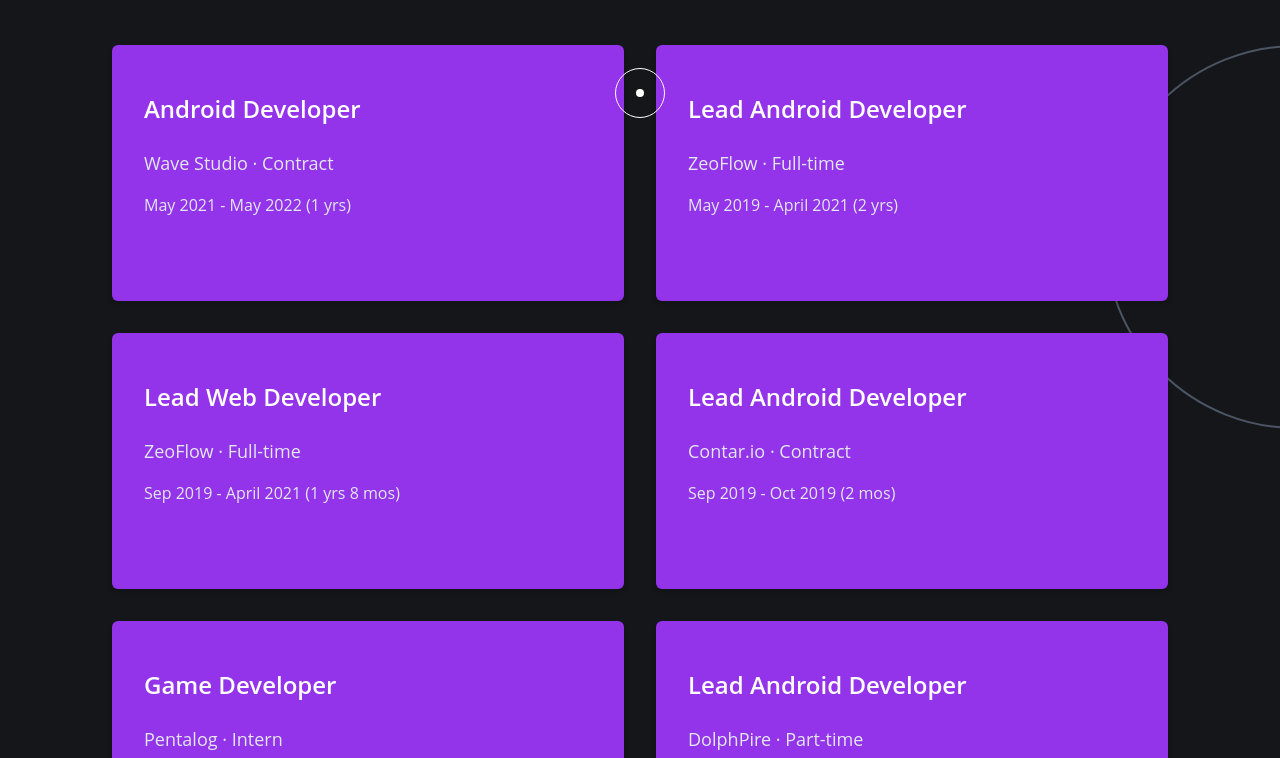
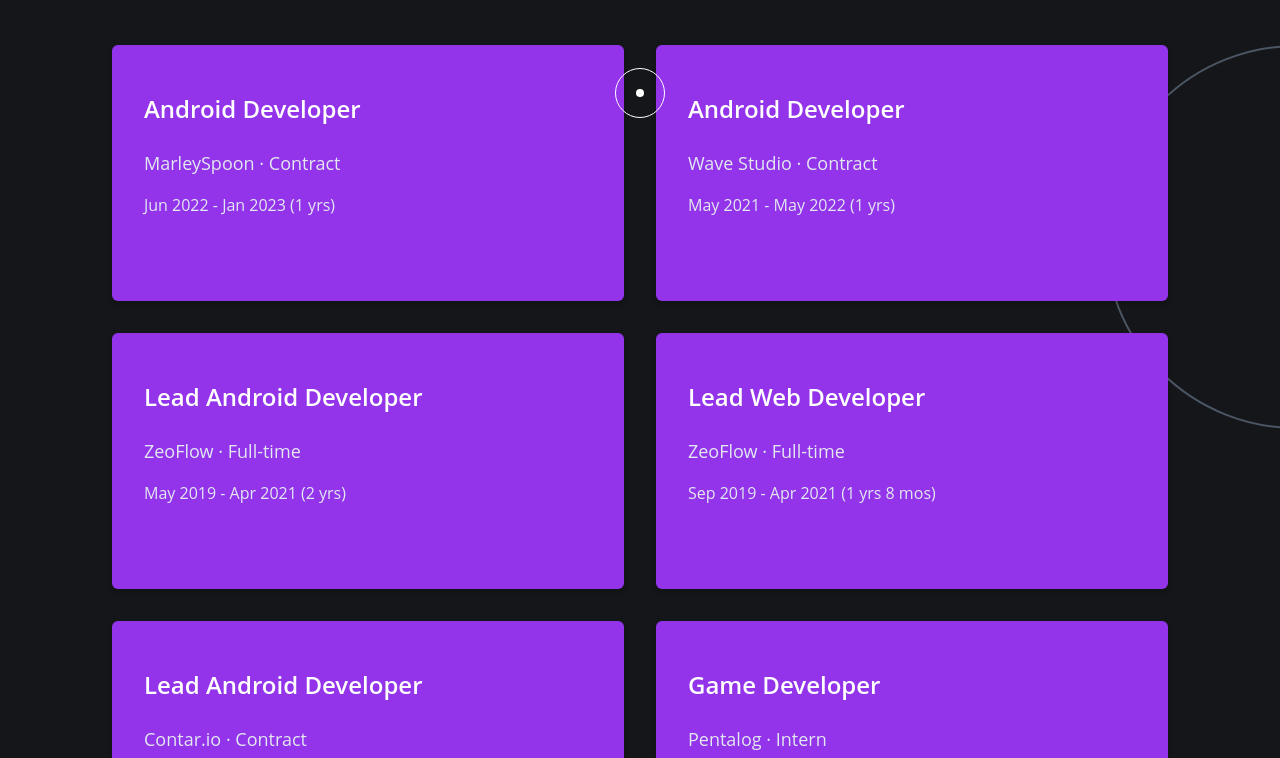
Before and after one commit to teogor/teogor.github.io, a website built with webpack: page resume.html in a window 1280 px wide. Shown: the part 307-1065 px from the top of the page. Built offline with nearby package versions, Linux system fonts and the light colour scheme; a web font is replaced by a local one; what @alpinejs/intersect, @barba/core would draw is missing.

Commit message:
added experience at MarleySpoon

```diff
--- a/resume.html
+++ b/resume.html
@@ -168,6 +168,15 @@
                      x-intersect="$el.classList.add('fadeInUp')">
 
                     <h2 class="text-2xl py-5 text-white font-semibold leading-6">Android Developer</h2>
+                    <p class="text-lg text-slate-200">MarleySpoon · Contract</p>
+                    <p class="text-slg text-slate-200 py-1 lg:py-2 w-11/12">Jun 2022 - Jan 2023 (1 yrs)</p>
+
+                </div>
+
+                <div class="py-8 px-6 sm:h-72 sm:px-10 md:px-8 h-[17rem] bg-purple-600 hover:bg-purple-700 border-transparent rounded-md shadow-md space-y-2 mt-5 ml-4 w-11/12 sm:ml-0 sm:w-80 sm:mt-0 md:h-72 lg:h-64 lg:w-[32rem] text-left relative transtion-all duration-300 ease-in-out top-0 hover:-top-1 hover:shadow-xl"
+                     x-intersect="$el.classList.add('fadeInUp')">
+
+                    <h2 class="text-2xl py-5 text-white font-semibold leading-6">Android Developer</h2>
                     <p class="text-lg text-slate-200">Wave Studio · Contract</p>
                     <p class="text-slg text-slate-200 py-1 lg:py-2 w-11/12">May 2021 - May 2022 (1 yrs)</p>
 
@@ -178,7 +187,7 @@
 
                     <h2 class="text-2xl py-5 text-white font-semibold leading-6">Lead Android Developer</h2>
                     <p class="text-lg text-slate-200">ZeoFlow · Full-time</p>
-                    <p class="text-slg text-slate-200 py-1 lg:py-2 w-11/12">May 2019 - April 2021 (2 yrs)</p>
+                    <p class="text-slg text-slate-200 py-1 lg:py-2 w-11/12">May 2019 - Apr 2021 (2 yrs)</p>
 
                 </div>
 
@@ -187,7 +196,7 @@
 
                     <h2 class="text-2xl py-5 text-white font-semibold leading-6">Lead Web Developer</h2>
                     <p class="text-lg text-slate-200">ZeoFlow · Full-time</p>
-                    <p class="text-slg text-slate-200 py-1 lg:py-2 w-11/12">Sep 2019 - April 2021 (1 yrs 8 mos)</p>
+                    <p class="text-slg text-slate-200 py-1 lg:py-2 w-11/12">Sep 2019 - Apr 2021 (1 yrs 8 mos)</p>
 
                 </div>
 
@@ -303,7 +312,7 @@
 
         </div>
 
-        <a href="https://teogor.dev/res/documents/resume.pdf" target="_blank">
+        <a href="https://teogor.dev/res/documents/resume_teodor_grigor_2023Q2.pdf" target="_blank">
             <button
                     class="py-6 my-20 px-7 text-xl md:py-5 md:px-7 md:my-24 xl:my-20 xl:px-10 xl:py-7 rounded-full bg-white button transition duration-200 ease-in-out text-purple-600 hover:text-white hover:bg-purple-700"
                     x-intersect="$el.classList.add('fadeInUp')">
```
